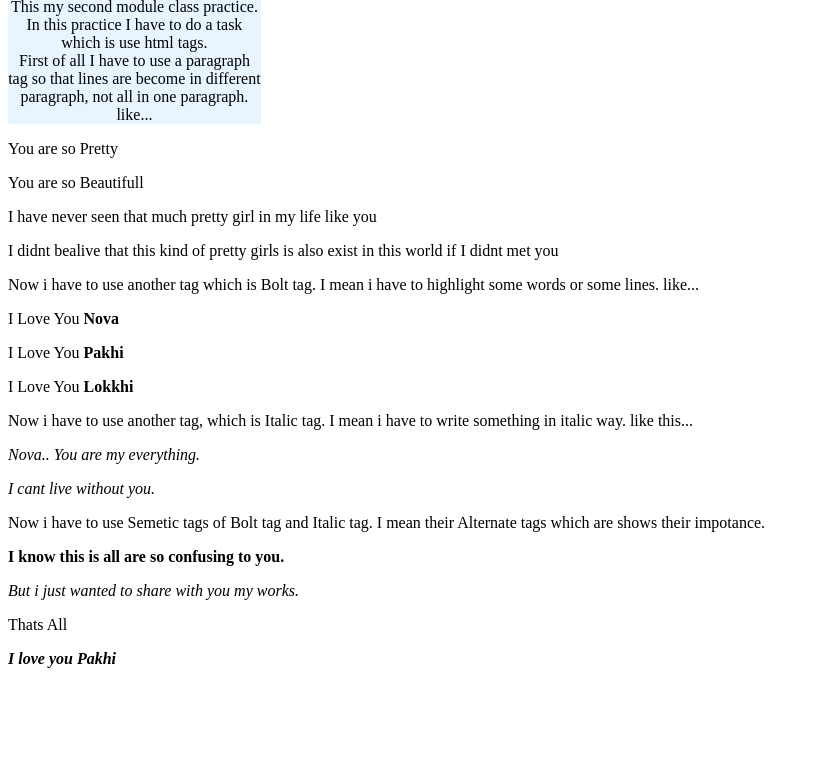
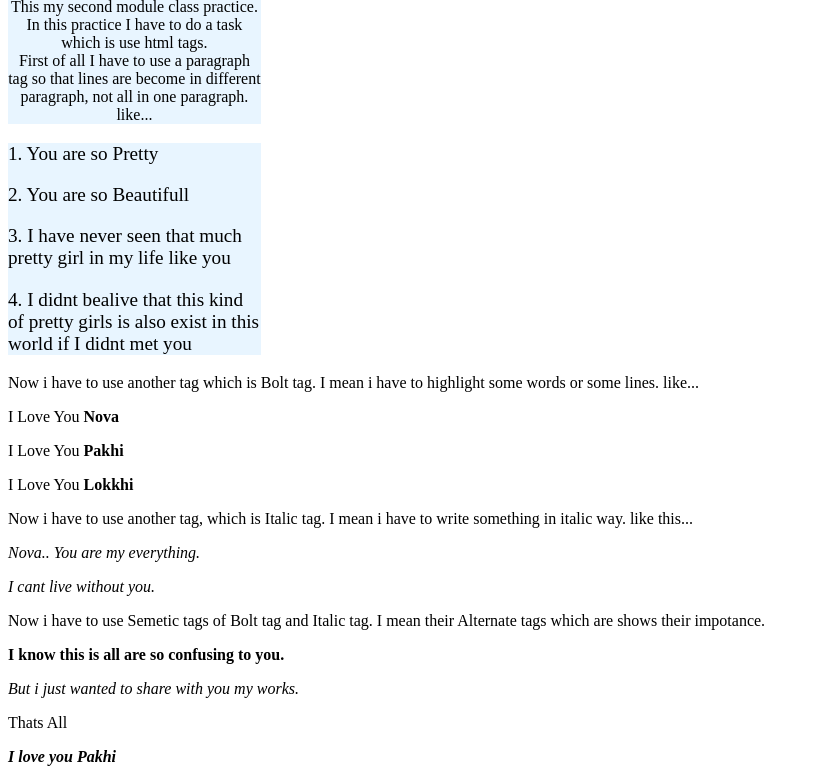
Before and after one commit to Alireja-khan/My-third-github-repo, a plain HTML site: page index.html in a window 1280 px wide. Shown: the part 100-882 px from the top of the page, without its empty margins (0-820 px from the left). Before the commit the page ends 800 px from the top, so only its background shows below. Drawn offline with Linux system fonts and the light colour scheme.

Commit message:
changes in class Note-2

```diff
--- a/index.html
+++ b/index.html
@@ -11,11 +11,11 @@
     <div class="Note-1">
         <p><b>Hello Pakhi,</b><br> This my second module class practice. In this practice I have to do a task which is use html tags. <br>First of all I have to use a paragraph tag so that lines are become in different paragraph, not all in one paragraph. like...</p>
     </div>
-    <div>
-<p>You are so Pretty</p>
-<p>You are so Beautifull</p>
-<p>I have never seen that much pretty girl in my life like you</p>
-<p>I didnt bealive that this kind of pretty girls is also exist in this world if I didnt met you</p>
+    <div class="Note-2">
+<p>1. You are so Pretty</p>
+<p>2. You are so Beautifull</p>
+<p>3. I have never seen that much pretty girl in my life like you</p>
+<p>4. I didnt bealive that this kind of pretty girls is also exist in this world if I didnt met you</p>
     </div>
     <div>
 <p>Now i have to use another tag which is Bolt tag. I mean i have to highlight some words or some lines. like...</p>
--- a/style.CSS
+++ b/style.CSS
@@ -10,3 +10,7 @@ h1{
     text-align: center
     ;
 }
+.Note-2{
+    font-size: larger;
+    background-color: #e8f5ff; width: 20%;
+}
```
